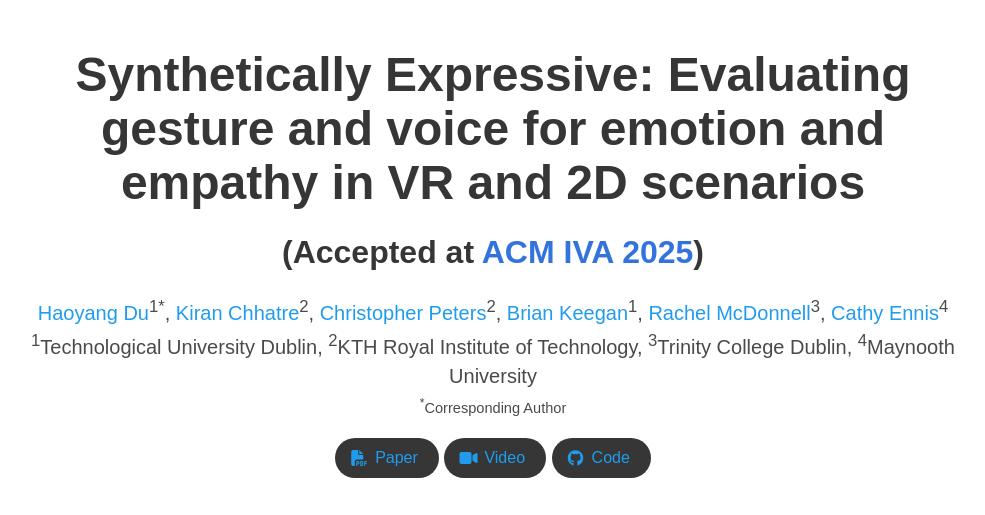
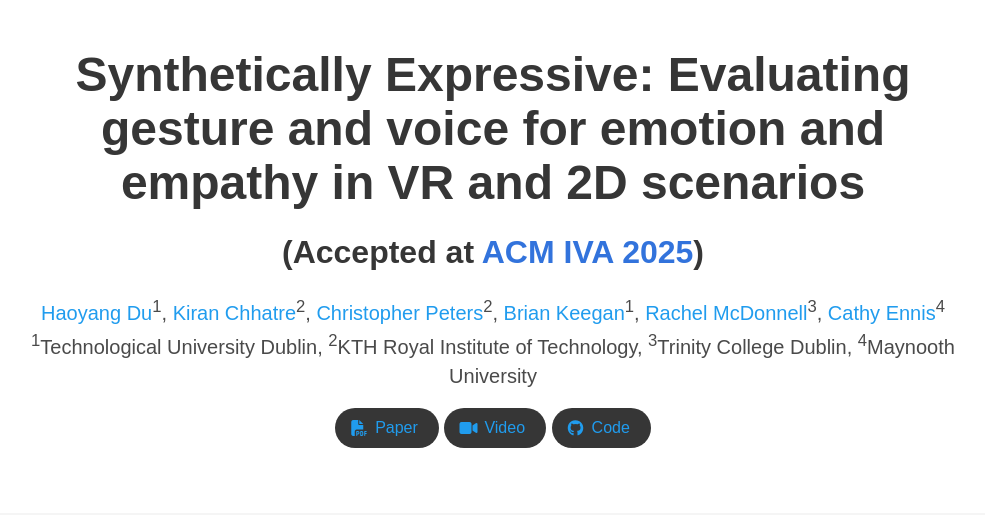
Before and after one commit to hydu0016/Synthetically-Expressive, a plain HTML site: page index.html in a window 1280 px wide. Shown: the top 515 px of the page, without its empty margins (147-1132 px from the left). Drawn offline with nearby package versions, Linux system fonts and the light colour scheme; some icons are missing; a web font is replaced by a local one.

Commit message:
Update index.html

```diff
--- a/index.html
+++ b/index.html
@@ -59,7 +59,7 @@
               <!-- Paper authors -->
               <div class="is-size-5 publication-authors">
                 <span class="author-block">
-                  <a href="https://scholar.google.com/citations?user=RtcqbTYAAAAJ&hl=en" target="_blank">Haoyang Du</a><sup>1*</sup>,
+                  <a href="https://scholar.google.com/citations?user=RtcqbTYAAAAJ&hl=en" target="_blank">Haoyang Du</a><sup>1</sup>,
                 </span>
                 <span class="author-block">
                   <a href="SECOND AUTHOR PERSONAL LINK" target="_blank">Kiran Chhatre</a><sup>2</sup>,
@@ -85,7 +85,7 @@
                   <sup>3</sup>Trinity College Dublin,
                   <sup>4</sup>Maynooth University
                 </span>
-                <span class="eql-cntrb"><small><br><sup>*</sup>Corresponding Author</small></span>
+
               </div>
 
 
```
